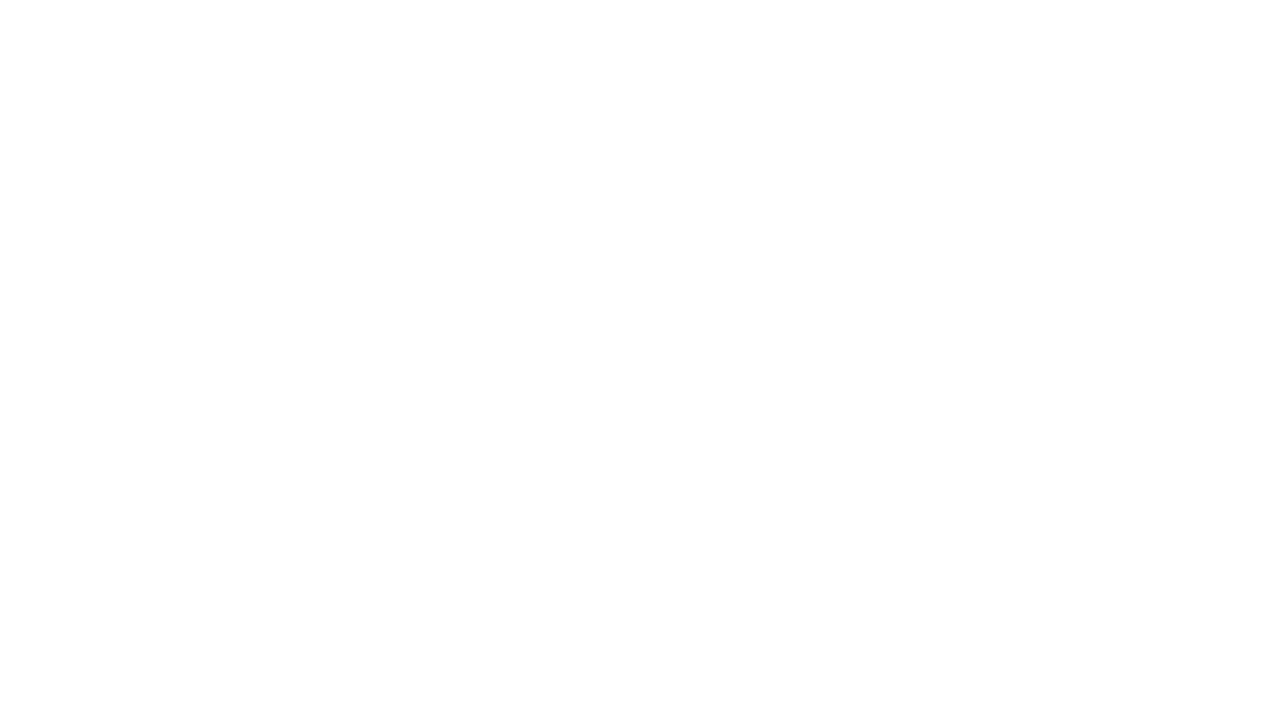
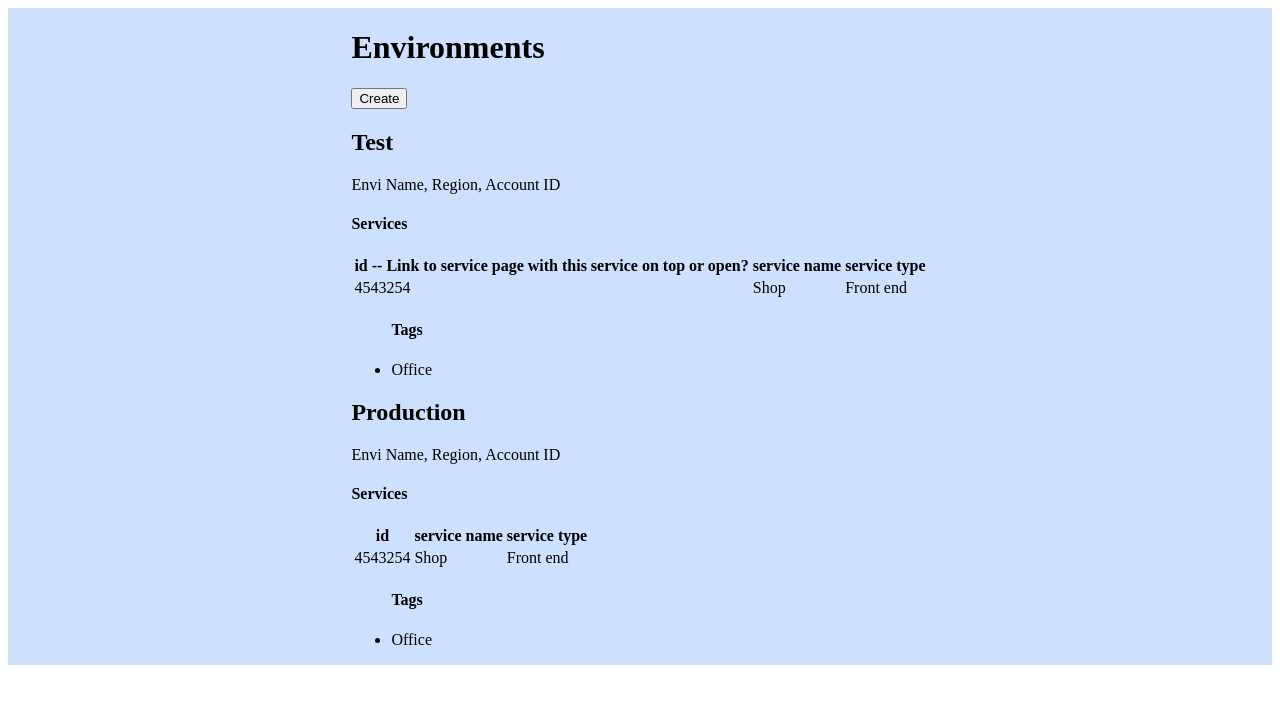
Before and after one commit to try-cascade/cascade-gui, a Next.js app: page /environment in a window 1280 px wide. Shown: the top 704 px of the page. Built offline with nearby package versions, Linux system fonts and the light colour scheme.

Commit message:
Added basic information to environments page.
Co-authored-by: Anne Tiotuico <amtiotuico@gmail.com>
Co-authored-by: Rona Hsu <ronahsu@gmail.com>
Co-authored-by: Yueun Kim <yueun.owl@gmail.com>

```diff
--- /dev/null
+++ b/components/AddEnvironmentModal.js
@@ -0,0 +1,46 @@
+import styles from '../styles/ServiceModal.module.css'
+
+const AddEnvironmentModal = ({ onClick }) => {
+  return (
+    <div className={styles.overlay} onClick={() => onClick(false)}>
+      <div className={styles.modal} onClick={(e) => e.stopPropagation()}>
+        <form>
+          <label htmlFor="name">Name:</label>
+          <input type="text" id="name" name="name" />
+          <label htmlFor="profile">What profile would you like to use?</label>
+
+          <select name="profile" id="profile">
+            <option value="default">Default</option>
+          </select>
+
+          <label htmlFor="config">Would you like to use default config?</label>
+          <select name="config" id="config">
+            <option value="default">Default</option>
+          </select>
+        </form>
+      </div>
+    </div>
+  )
+}
+
+export default AddEnvironmentModal
+
+/*
+Choose a name
+Select a profile from the AWS CLI
+  - Expect to get profile options from backend, if user profile isn't set up will direct them on how here
+
+Under the would you like to set up default config question we could have an image of what a default AWS config looks like
+  - new VPC
+  - 4 subnets
+  - X-Ray
+  - Cloudwatch
+
+Minimal viable product is forcing people to use this default...
+  - options customers could have, removing tracing
+  - selecting already created AWS resources
+
+Select tracing options?
+Select log options?
+Or do we force this upon the users?
+*/
--- a/pages/application.js
+++ b/pages/application.js
@@ -1,4 +1,4 @@
-import styles from '../styles/Home.module.css'
+import styles from '../styles/Services.module.css'
 
 export default function Application() {
   return (
--- a/pages/environment.js
+++ b/pages/environment.js
@@ -1,11 +1,75 @@
-import styles from '../styles/Home.module.css'
+import styles from '../styles/Services.module.css'
+import { useState } from 'react'
+import AddEnvironmentModal from '../components/AddEnvironmentModal'
 
 export default function Environments() {
+  const [add, setAdd] = useState(false)
+
   return (
-    <main className={styles.main}>
-      <div className={styles.content}>
-
-      </div>
-    </main>
+    <>
+      {add ? <AddEnvironmentModal onClick={() => setAdd(false)} /> : null}
+      <main className={styles.main}>
+        <div className={styles.content}>
+          <h1>Environments</h1>
+          <button onClick={() => setAdd(true)}>Create</button>
+          <h2>Test</h2>
+          <p>Envi Name, Region, Account ID</p>
+          <h4>Services</h4>
+          <table>
+            <thead>
+              <tr>
+                <th>id -- Link to service page with this service on top or open?</th>
+                <th>service name</th>
+                <th>service type</th>
+              </tr>
+            </thead>
+            <tbody>
+              <tr>
+                <td>4543254</td>
+                <td>Shop</td>
+                <td>Front end</td>
+              </tr>
+            </tbody>
+          </table>
+          <ul>
+            <h4>Tags</h4>
+            <li>Office</li>
+          </ul>
+          <h2>Production</h2>
+          <p>Envi Name, Region, Account ID</p>
+          <h4>Services</h4>
+          <table>
+            <thead>
+              <tr>
+                <th>id</th>
+                <th>service name</th>
+                <th>service type</th>
+              </tr>
+            </thead>
+            <tbody>
+              <tr>
+                <td>4543254</td>
+                <td>Shop</td>
+                <td>Front end</td>
+              </tr>
+            </tbody>
+          </table>
+          <ul>
+            <h4>Tags</h4>
+            <li>Office</li>
+          </ul>
+        </div>
+      </main>
+    </>
   )
 }
+
+/*
+  Options
+   - Name
+   - region
+   - account ID
+   - list of services + service type
+   - Tags
+
+*/
```
Also changed, not shown: components/AddServiceModal.js (+14 -0 lines).
